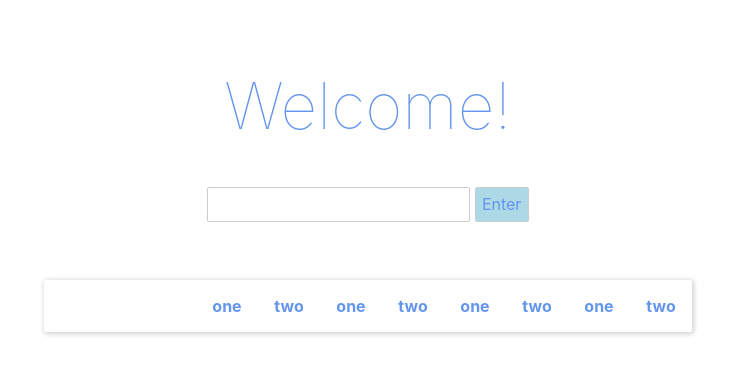
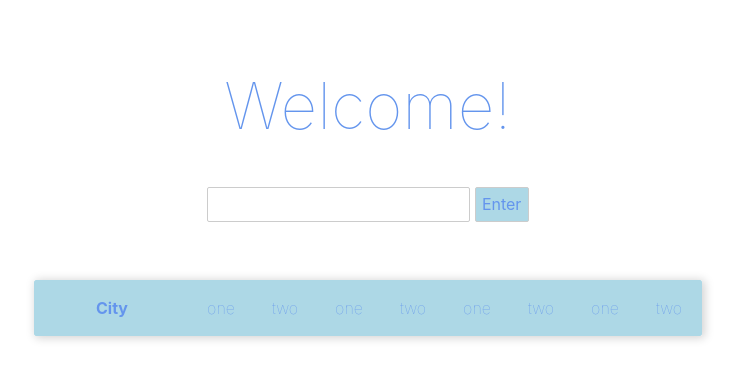
Before and after one commit to bartius-dev/weather-comparitor, a Svelte app: page / in a window 1280 px wide. Shown: the top 380 px of the page, without its empty margins (272-1011 px from the left). Built offline with nearby package versions, Linux system fonts and the light colour scheme.

Commit message:
got the styling on the table straightened out

```diff
--- a/src/App.svelte
+++ b/src/App.svelte
@@ -1,12 +1,15 @@
 <script>
   import CityInputField from './CityInputField.svelte';
   import WeatherTable from './WeatherTable.svelte';
+  // TODO remove this city object creation to CityInputField
+  import City from './City.js'
 
   let cities = [];
 
   function addCity(newCityName) {
+    let newcity = new City(newCityName.detail.newCityName);
     // TODO call the weather API here!!!
-    cities = [...cities, newCityName.detail.newCityName];
+    cities = [...cities, newcity];
   }
 </script>
 
--- /dev/null
+++ b/src/City.js
@@ -0,0 +1,7 @@
+class City {
+  constructor(name) {
+    this.name = name;
+  }
+}
+
+export default City;
--- a/src/CityInputField.svelte
+++ b/src/CityInputField.svelte
@@ -2,13 +2,13 @@
   // this component uses component bindings to communicate data
   import { createEventDispatcher } from 'svelte';
 
-  export let newCity = '';
+  export let newCityName = '';
 
   const dispatch = createEventDispatcher();
 
   function handleClick() {
     if (isInputSanitized()) {
-      dispatch('addCity', { newCityName: newCity });
+      dispatch('addCity', { newCityName });
       clearInputBox();
     } else {
       alert('Must enter the name of a city');
@@ -22,7 +22,7 @@
   }
 
   function isInputSanitized() {
-    if (newCity === '') {
+    if (newCityName === '') {
       return false;
     } else {
       return true;
@@ -30,12 +30,12 @@
   }
 
   function clearInputBox() {
-    newCity = '';
+    newCityName = '';
   }
 </script>
 
 <div class="space-underneath">
-<input bind:value={newCity} on:keydown={handleKeyup} />
+<input bind:value={newCityName} on:keydown={handleKeyup} />
 <button on:click|preventDefault={handleClick}>Enter</button>
 </div>
 <style>
--- a/src/WeatherTable.svelte
+++ b/src/WeatherTable.svelte
@@ -5,36 +5,36 @@
 <table>
     <thead>
         <th class="city-name-cell">
-
+            City
         </th>
-        <th class="data-cell">
+        <th class="data-cell thin">
             one
         </th>
-        <th class="data-cell">
+        <th class="data-cell thin">
             two
         </th>
-        <th class="data-cell">
+        <th class="data-cell thin">
             one
         </th>
-        <th class="data-cell">
+        <th class="data-cell thin">
             two
         </th>
-        <th class="data-cell">
+        <th class="data-cell thin">
             one
         </th>
-        <th class="data-cell">
+        <th class="data-cell thin">
             two
         </th>
-        <th class="data-cell">
+        <th class="data-cell thin">
             one
         </th>
-        <th class="data-cell">
+        <th class="data-cell thin">
             two
         </th>
     </thead>
     { #each cities as city }
     <tr>
-        <td class="city-name-cell">{city}</td>
+        <td class="city-name-cell thin">{city.name}</td>
         <td class="data-cell">14</td>
         <td class="data-cell">1</td>
     </tr>
@@ -43,25 +43,31 @@
 
 <style>
     table {
+        /*for centering the table*/
         margin-left: auto;
         margin-right: auto;
-        border-collapse: collapse;
+        /*for that nice depth look - really subtle*/
+        box-shadow: lightgray 2px 1px 10px 1px;
         border-radius: 2px;
-        box-shadow: lightgray 1px 1px 5px 1px;
+        /*these are so the border doesnt show, but it still allows the table to have rounded corners*/
+        border-collapse: separate;
+        border: 1px solid lightblue;
+        border-spacing: 0px;
+        margin-bottom: 50px;
     }
     th {
         color: cornflowerblue;
+        border: 1px solid lightblue;
     }
-    tr {
+    thead {
         background-color: lightblue;
         color: cornflowerblue;
-        border-radius: 2px;
     }
     td, th {
         height: 50px;
     }
-    tr:hover {
-        color: royalblue;
+    tr {
+        color: cornflowerblue;
     }
     .city-name-cell {
         width: 150px;
@@ -69,4 +75,13 @@
     .data-cell {
         width: 60px;
     }
+    tr:hover {
+        color: royalblue;
+    }
+    tr:nth-child(odd) {
+        background-color: aliceblue;
+    }
+    .thin {
+        font-weight: lighter;
+    }
 </style>
```
